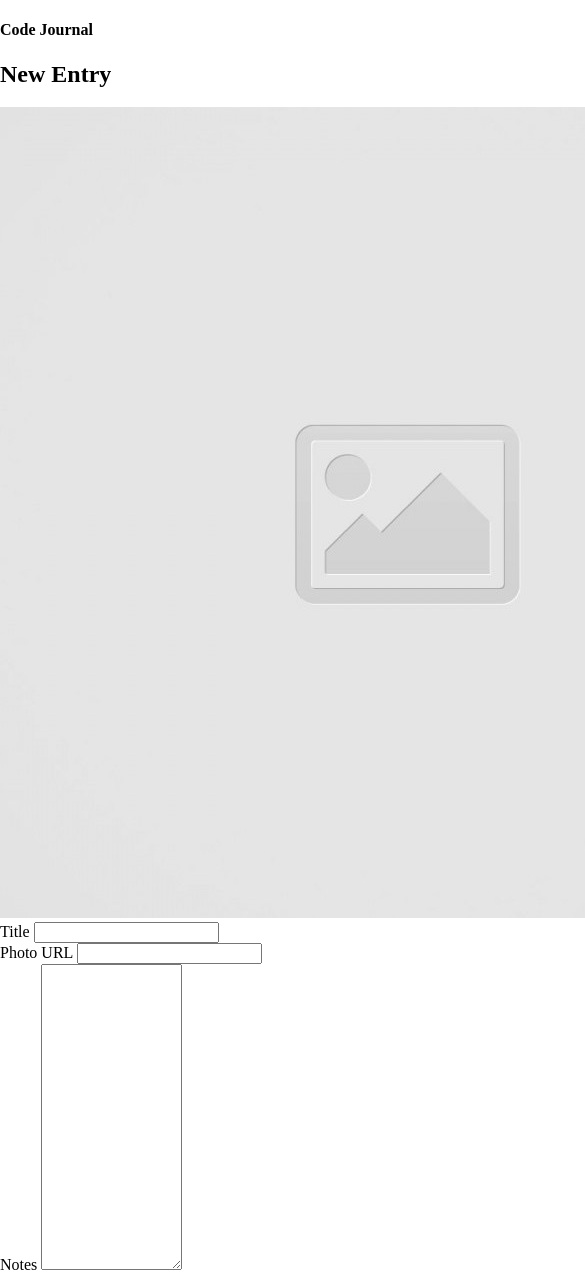
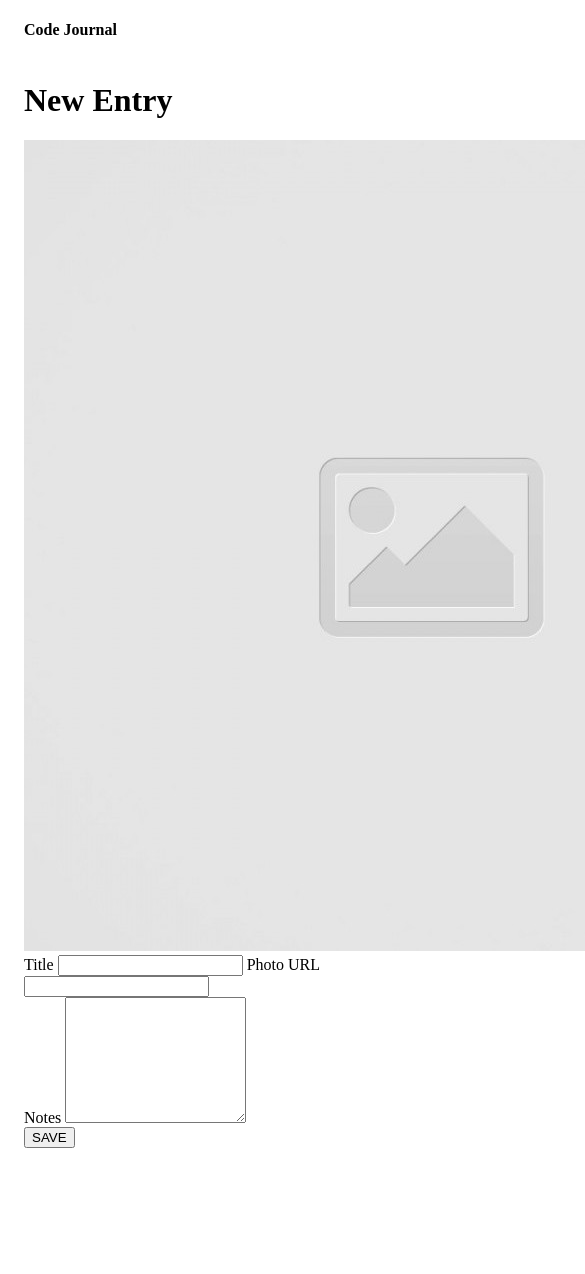
Before and after one commit to SteveBehm/code-journal, a website: page index.html in a window 390 px wide. Shown: the top 1274 px of the page, 585 px wide, since content can reach past the window. After the commit the page ends 1148 px from the top, so only its background shows below. Drawn offline with Linux system fonts and the light colour scheme.

Commit message:
Ensure that the form looks nice on both mobile-sized and desktop-sized screens.

```diff
--- a/index.html
+++ b/index.html
@@ -16,32 +16,43 @@
 </head>
 <body>
   <header>
-    <div id="nav-bar">
-      <h4>Code Journal</h4>
+    <div class="container">
+      <div class="row">
+        <div class="column-full">
+          <h4>Code Journal</h4>
+        </div>
+      </div>
     </div>
   </header>
   <main>
-    <div data-view="entry-form">
+    <div data-view="entry-form" class="container">
       <form>
-        <div class="column-full">
-          <h2>New Entry</h2>
+        <div class="row">
+          <div class="column-full">
+            <h1>New Entry</h1>
+          </div>
         </div>
-        <div class="column-half">
-          <img class="placeholder-img" alt="placeholder image" src="images/placeholder-image-square.jpg">
-        </div>
-        <div class="column-half">
-          <div>
+        <div class="row">
+          <div class="column-half">
+            <img alt="placeholder image" src="images/placeholder-image-square.jpg">
+          </div>
+          <div class="column-half">
             <label for="title">Title</label>
             <input required type="text" id="title" name="title">
-          </div>
-          <div>
             <label for="url">Photo URL</label>
             <input required type="url" id="url" name="url">
           </div>
         </div>
-        <div>
-          <label for="notes">Notes</label>
-          <textarea required name="notes" rows="20" cols="15" id="notes"></textarea>
+        <div class="row">
+          <div class="column-full">
+            <label for="notes">Notes</label>
+            <textarea required name="notes" rows="8" id="notes"></textarea>
+          </div>
+        </div>
+        <div class="row">
+          <div class="save-button column-full">
+            <button type="submit">SAVE</button>
+          </div>
         </div>
       </form>
     </div>
```
